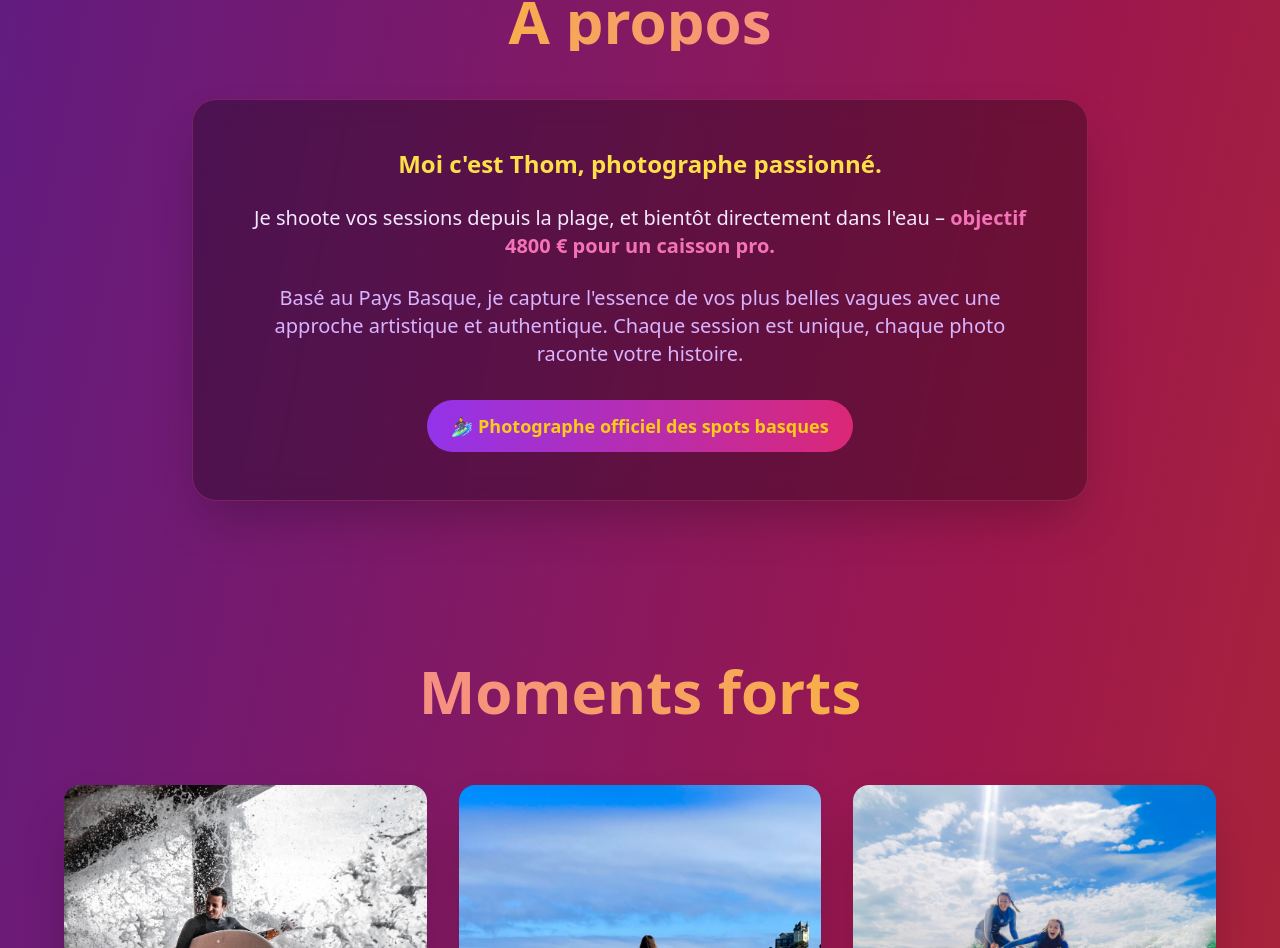
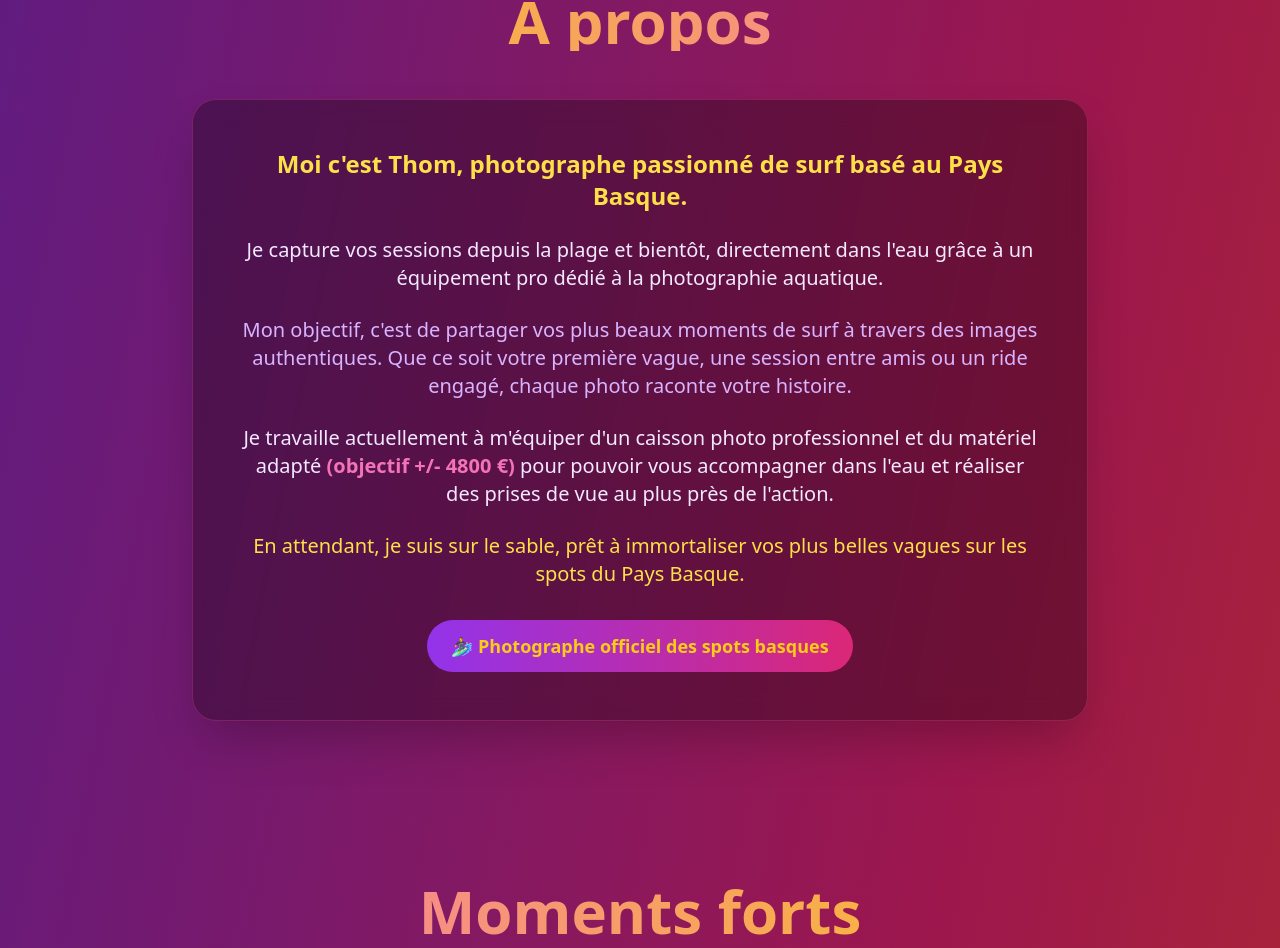
Before and after one commit to thom-s87/photo-surfpaysbasque, a React (Vite) app: page / in a window 1280 px wide. Shown: the part 889-1837 px from the top of the page. Built offline with nearby package versions, Linux system fonts and the light colour scheme; a web font is replaced by a local one.

Commit message:
Refactor About section content
Update the content of the About section with the provided text.

```diff
--- a/src/components/About.tsx
+++ b/src/components/About.tsx
@@ -10,17 +10,24 @@ const About = () => {
         <div className="bg-black/30 backdrop-blur-md rounded-3xl p-8 md:p-12 border border-pink-500/30 shadow-2xl">
           <div className="text-lg md:text-xl leading-relaxed text-purple-100 space-y-6">
             <p className="text-yellow-300 font-semibold text-2xl">
-              Moi c'est Thom, photographe passionné.
+              Moi c'est Thom, photographe passionné de surf basé au Pays Basque.
             </p>
 
             <p>
-              Je shoote vos sessions depuis la plage, et bientôt directement dans l'eau –
-              <span className="text-pink-400 font-bold"> objectif 4800 € pour un caisson pro.</span>
+              Je capture vos sessions depuis la plage et bientôt, directement dans l'eau grâce à un équipement pro dédié à la photographie aquatique.
             </p>
 
             <p className="text-purple-300">
-              Basé au Pays Basque, je capture l'essence de vos plus belles vagues avec une approche
-              artistique et authentique. Chaque session est unique, chaque photo raconte votre histoire.
+              Mon objectif, c'est de partager vos plus beaux moments de surf à travers des images authentiques. Que ce soit votre première vague, une session entre amis ou un ride engagé, chaque photo raconte votre histoire.
+            </p>
+
+            <p>
+              Je travaille actuellement à m'équiper d'un caisson photo professionnel et du matériel adapté
+              <span className="text-pink-400 font-bold"> (objectif +/- 4800 €)</span> pour pouvoir vous accompagner dans l'eau et réaliser des prises de vue au plus près de l'action.
+            </p>
+
+            <p className="text-yellow-300 font-medium">
+              En attendant, je suis sur le sable, prêt à immortaliser vos plus belles vagues sur les spots du Pays Basque.
             </p>
           </div>
 
```
